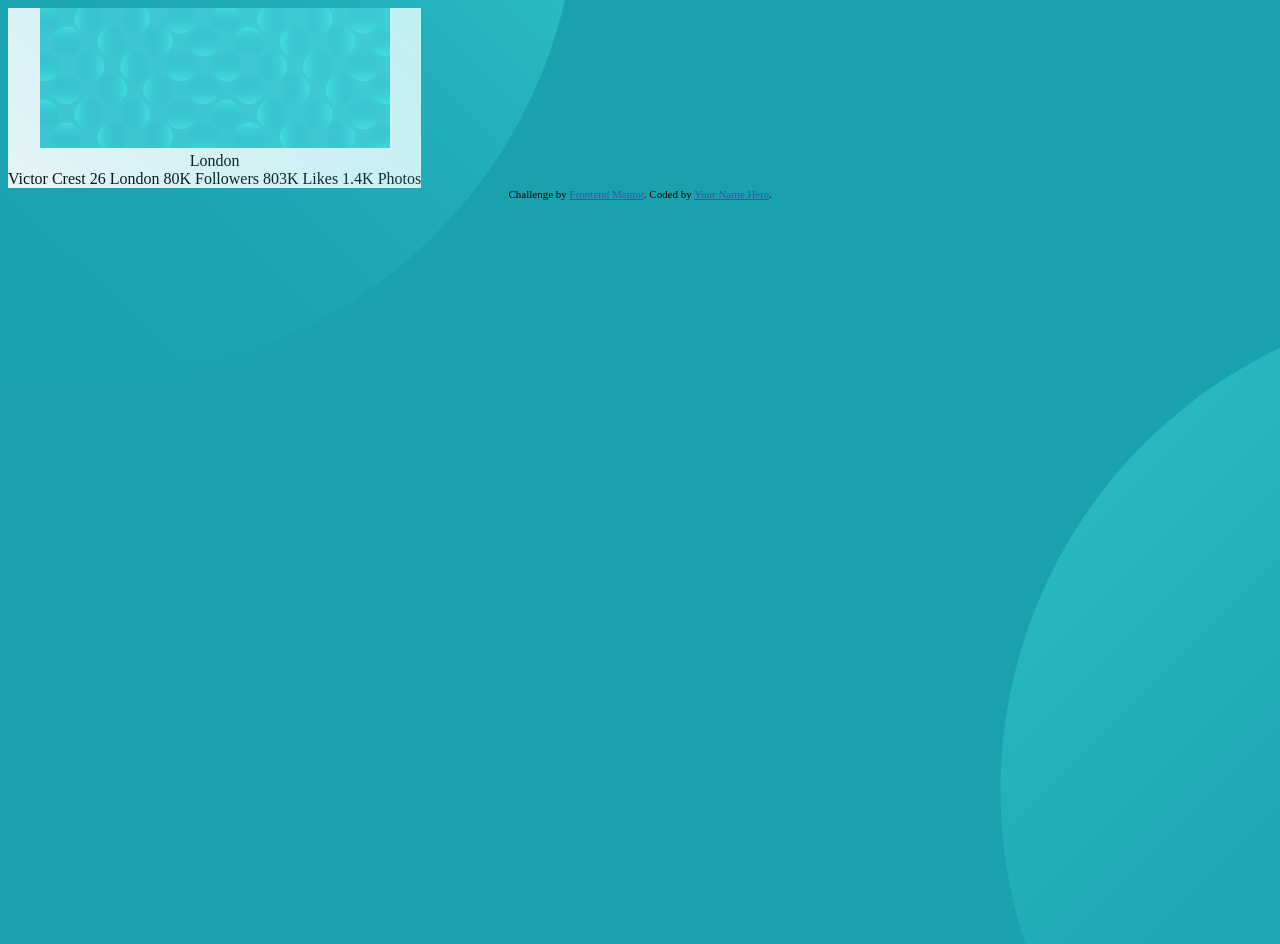
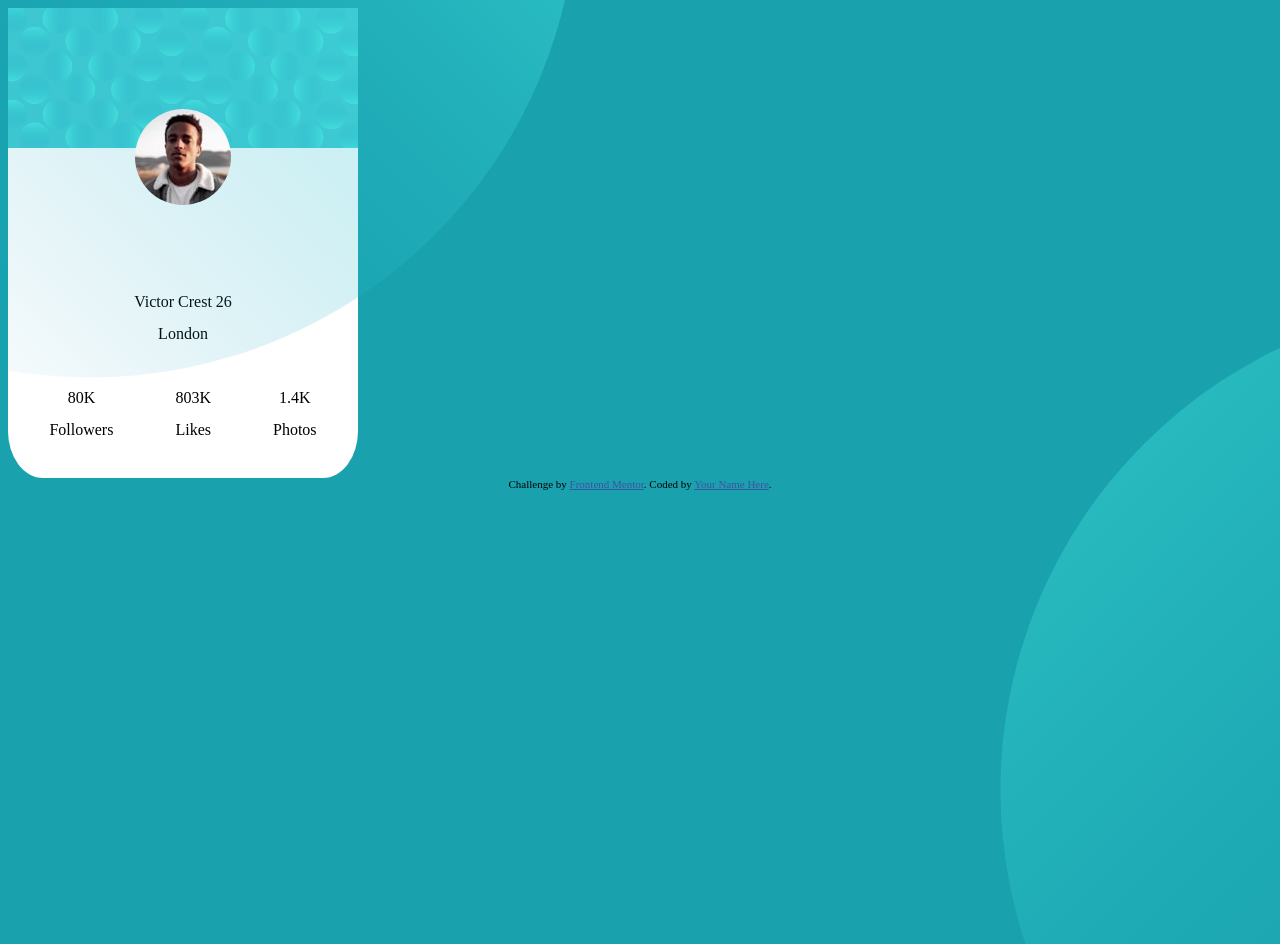
Before and after one commit to hostem17-git/Profile_card, a plain HTML site: page index.html in a window 1280 px wide. Shown: the top 944 px of the page. Drawn offline with Linux system fonts and the light colour scheme.

Commit message:
card internal positioning done

```diff
--- a/index.html
+++ b/index.html
@@ -20,19 +20,34 @@
   <div class="card">
     <img class="name_pattern" src="images/bg-pattern-card.svg" alt="bg-pattern-card" />
     <br />
+  <img class ="profile_pic" src="images/image-victor.jpg"  alt ="profile pic"/>
+    <div>
+      Victor Crest
+      <span class ="age" >26</span>
+    </div>
     <div>London</div>
-    Victor Crest
-    26
-    London
+    <table>
+    <tr>
+      <td>
+        80K
+        <br />
+        Followers
+      </td>
+      <td>
+        803K
+        <br />
+        Likes
 
-    80K
-    Followers
+      </td>
+      <td>
+        1.4K
+        <br />
+        Photos
+      </td>
+    </tr>
+    </table>
 
-    803K
-    Likes
 
-    1.4K
-    Photos
 
 
   </div>
--- a/styles.css
+++ b/styles.css
@@ -22,6 +22,23 @@ body{
   display: inline-block;
   background-color: white;
   text-align: center;
+  line-height: 2;
+  border-radius: 10%;
+  margin:auto;
+}
+
+.profile_pic{
+  border-radius: 100%;
+  position: relative;
+  top:-50px;
+  margin-bottom:20px;
+}
+table{
+  margin:auto;
+}
+
+td{
+  padding:30px;
 }
 
 .bottom-circle{
```
